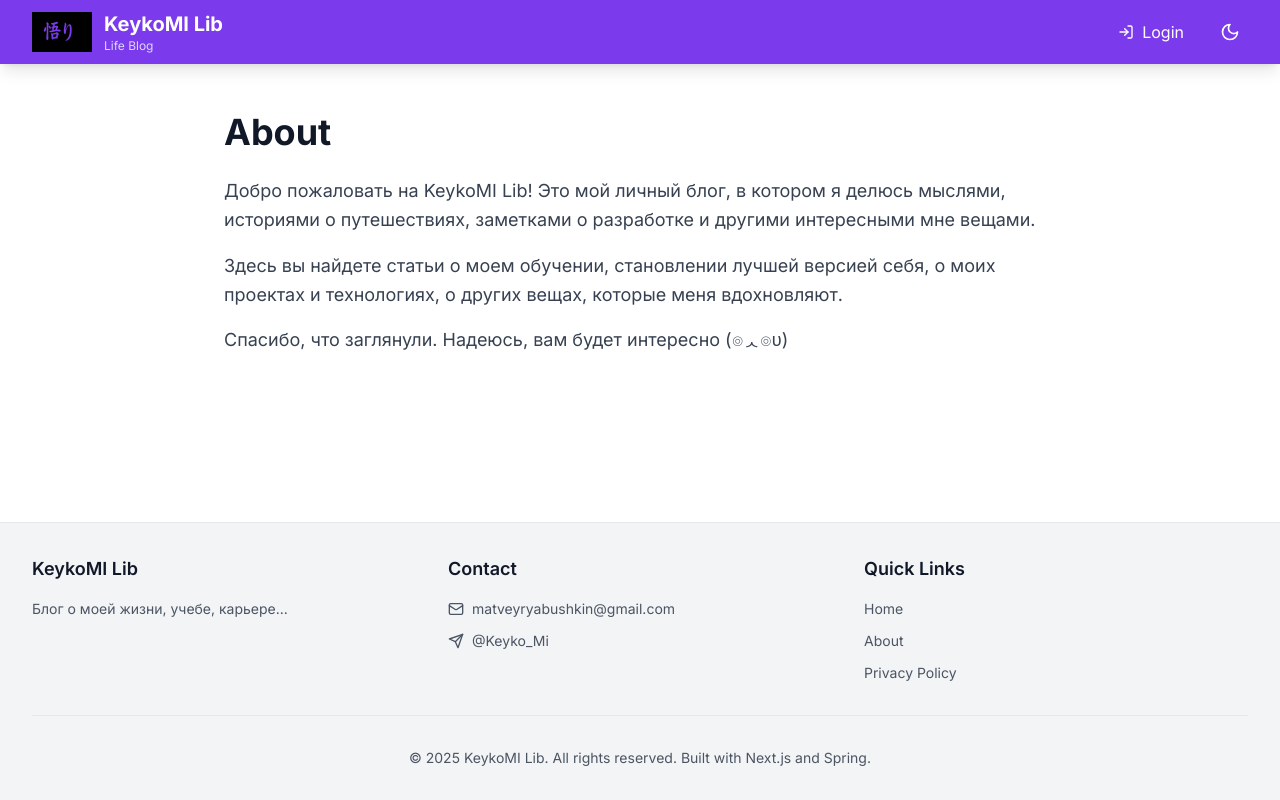
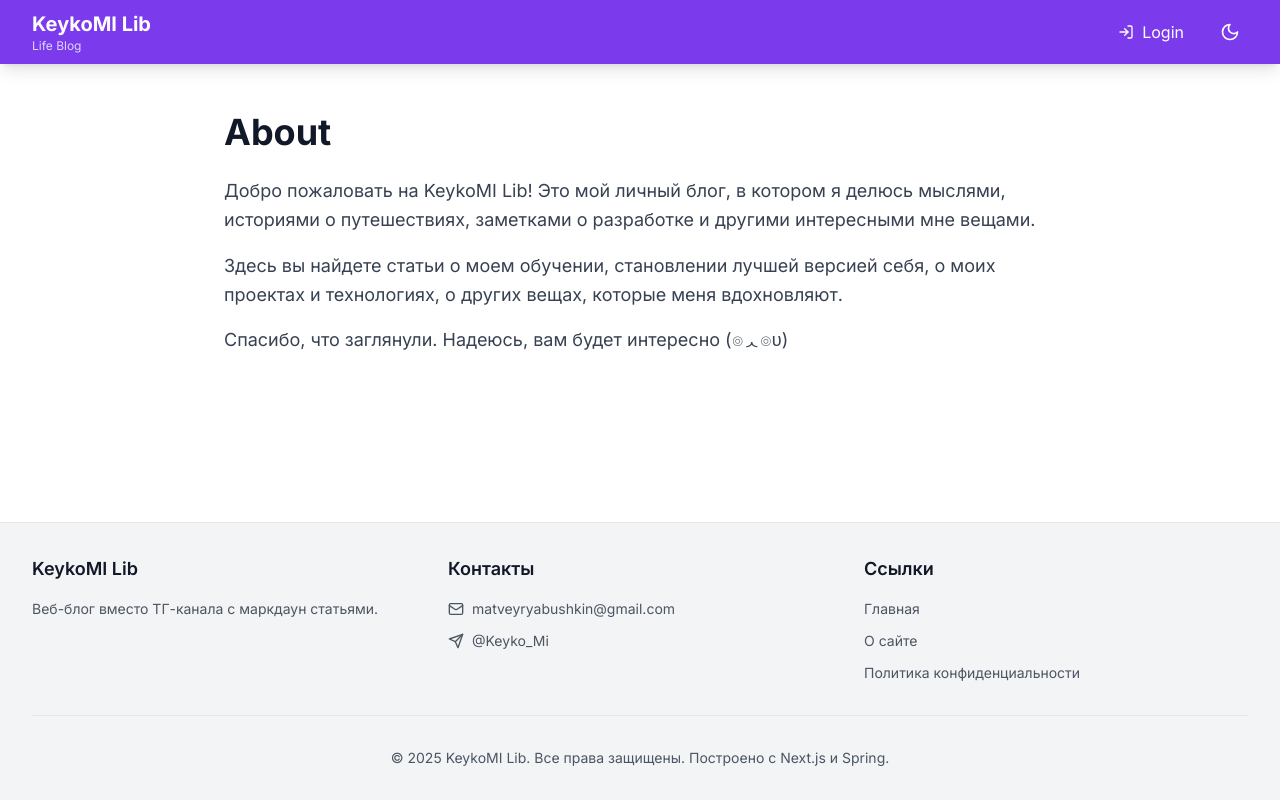
Before and after one commit to MattoYuzuru/web-blog, a Next.js app in the folder frontend/: page /about in a window 1280 px wide. Built offline with nearby package versions, Linux system fonts and the light colour scheme.

Commit message:
fix: Исправить ошибку с пагинацией, перевести побольше текста сайта на русский

```diff
--- a/frontend/src/components/Footer.tsx
+++ b/frontend/src/components/Footer.tsx
@@ -14,14 +14,14 @@ export default function Footer() {
                             KeykoMI Lib
                         </h3>
                         <p className="text-sm text-gray-600 dark:text-gray-400">
-                            Блог о моей жизни, учебе, карьере...
+                            Веб-блог вместо ТГ-канала с маркдаун статьями.
                         </p>
                     </div>
 
                     {/* Contact */}
                     <div>
                         <h3 className="text-lg font-semibold text-gray-900 dark:text-gray-100 mb-4">
-                            Contact
+                            Контакты
                         </h3>
                         <div className="space-y-3">
                             <a
@@ -46,26 +46,26 @@ export default function Footer() {
                     {/* Links */}
                     <div>
                         <h3 className="text-lg font-semibold text-gray-900 dark:text-gray-100 mb-4">
-                            Quick Links
+                            Ссылки
                         </h3>
                         <div className="space-y-3">
                             <Link
                                 href="/"
                                 className="block text-sm text-gray-600 dark:text-gray-400 hover:text-violet-600 dark:hover:text-violet-400 transition-colors"
                             >
-                                Home
+                                Главная
                             </Link>
                             <Link
                                 href="/about"
                                 className="block text-sm text-gray-600 dark:text-gray-400 hover:text-violet-600 dark:hover:text-violet-400 transition-colors"
                             >
-                                About
+                                О сайте
                             </Link>
                             <Link
                                 href="/privacy"
                                 className="block text-sm text-gray-600 dark:text-gray-400 hover:text-violet-600 dark:hover:text-violet-400 transition-colors"
                             >
-                                Privacy Policy
+                                Политика конфиденциальности
                             </Link>
                         </div>
                     </div>
@@ -73,7 +73,7 @@ export default function Footer() {
 
                 <div className="mt-8 pt-8 border-t border-gray-200 dark:border-gray-700">
                     <p className="text-center text-sm text-gray-600 dark:text-gray-400">
-                        © {currentYear} KeykoMI Lib. All rights reserved. Built with Next.js and Spring.
+                        © {currentYear} KeykoMI Lib. Все права защищены. Построено с Next.js и Spring.
                     </p>
                 </div>
             </div>
--- a/frontend/src/components/Header.tsx
+++ b/frontend/src/components/Header.tsx
@@ -68,13 +68,13 @@ export default function Header() {
                 <div className="flex items-center justify-between h-16">
                     {/* Logo and Title */}
                     <Link href="/" className="flex items-center space-x-3 hover:opacity-80 transition-opacity">
-                        <Image
-                            src="/logo.svg"
-                            alt="KeykoMI Logo"
-                            width={40}
-                            height={40}
-                            className="h-10 w-auto"
-                        />
+                        {/*<Image*/}
+                        {/*    src="/logo.svg"*/}
+                        {/*    alt="KeykoMI Logo"*/}
+                        {/*    width={40}*/}
+                        {/*    height={40}*/}
+                        {/*    className="h-10 w-auto"*/}
+                        {/*/>*/}
                         <div>
                             <h1 className="text-xl font-bold">KeykoMI Lib</h1>
                             <p className="text-xs text-violet-200">Life Blog</p>
```
Also changed, not shown: 1 other file (tests, documents, lock files or other folders).
